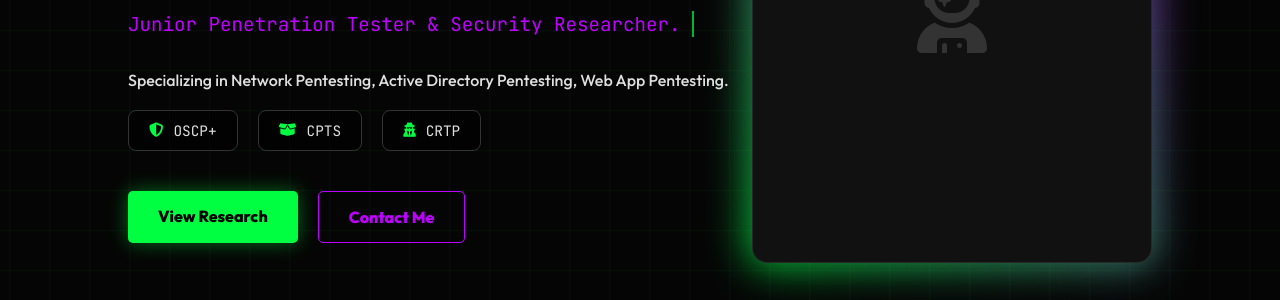
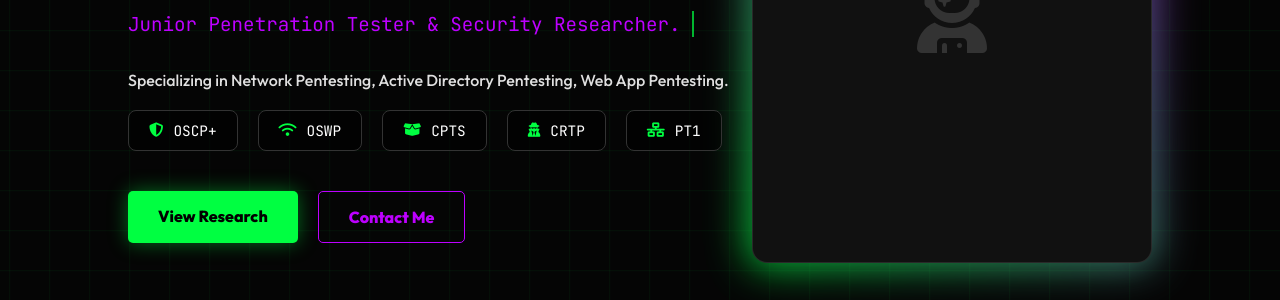
Before and after one commit to Lvbalaji/Lvbalaji.github.io, a Jekyll site: the page built from index.html, in a window 1280 px wide. Shown: the part 459-759 px from the top of the page. Built offline with Jekyll 4.4.1, drawn with Linux system fonts in a browser that asks for light colours.

Commit message:
Enhance cert-badge styles and add certification links
Updated cert-badge styles and added links for certifications.

```diff
--- a/index.html
+++ b/index.html
@@ -184,11 +184,25 @@
 
         .cert-grid { display: flex; gap: 20px; flex-wrap: wrap; margin-top: 20px; }
         .cert-badge {
-            border: 1px solid #333; padding: 10px 20px; border-radius: 8px;
-            background: rgba(0,0,0,0.5); display: flex; align-items: center; gap: 10px;
-            font-family: 'JetBrains Mono'; font-size: 0.9rem; transition: 0.3s;
+            border: 1px solid #333;
+            padding: 10px 20px;
+            border-radius: 8px;
+            background: rgba(0,0,0,0.5);
+            display: flex;
+            align-items: center;
+            gap: 10px;
+            font-family: 'JetBrains Mono';
+            font-size: 0.9rem;
+            transition: 0.3s;
+            text-decoration: none; /* Removes underline */
+            color: #fff; /* Ensures text stays white */
         }
-        .cert-badge:hover { border-color: var(--neon-green); transform: translateY(-3px); }
+        .cert-badge:hover {
+            border-color: var(--neon-green);
+            transform: translateY(-3px);
+            color: #fff; /* Keeps text white on hover */
+            background: rgba(0, 255, 65, 0.05);
+        }
         .cert-badge i { color: var(--neon-green); }
 
         @media (max-width: 900px) {
@@ -230,9 +244,25 @@
             </p>
 
             <div class="cert-grid">
-                <div class="cert-badge"><i class="fas fa-shield-alt"></i> OSCP+</div>
-                <div class="cert-badge"><i class="fas fa-box-open"></i> CPTS</div>
-                <div class="cert-badge"><i class="fas fa-user-secret"></i> CRTP</div>
+                <a href="https://credentials.offsec.com/30cefabb-11a7-4e00-a3fe-facefeed068e#acc.aTs4HnNj" target="_blank" class="cert-badge">
+                    <i class="fas fa-shield-alt"></i> OSCP+
+                </a>
+
+                <a href="https://credentials.offsec.com/f488be39-9aa8-43ab-91ab-b88c5009a062#acc.Y1w7oJlK" target="_blank" class="cert-badge">
+                    <i class="fas fa-wifi"></i> OSWP
+                </a>
+
+                <a href="https://www.credly.com/badges/d533e091-b009-4d26-9331-d89fccb03de9/public_url" target="_blank" class="cert-badge">
+                    <i class="fas fa-box-open"></i> CPTS
+                </a>
+
+                <a href="https://www.credential.net/4ee84005-c0d6-495d-9d12-742c88632e6d#acc.6Wtv1jFd" target="_blank" class="cert-badge">
+                    <i class="fas fa-user-secret"></i> CRTP
+                </a>
+
+                <a href="https://tryhackme.com/certification/certificate/6b1eb214-1ff5-425d-84e4-2ed8b3770535" target="_blank" class="cert-badge">
+                    <i class="fas fa-network-wired"></i> PT1
+                </a>
             </div>
 
             <br><br>
```
